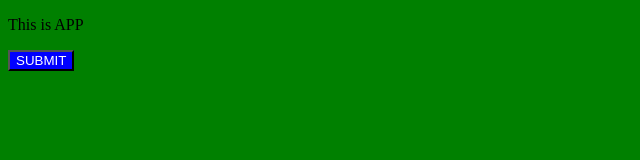
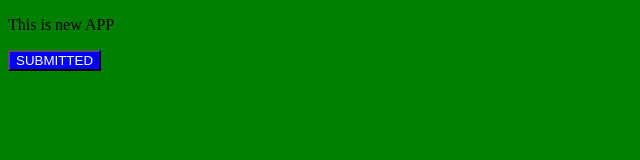
Before and after one commit to hungkvbn/git-tutorial, a plain HTML site: page index.html in a window 1280 px wide. Shown: the whole page, without its empty margins (0-640 px from the left). Drawn offline with Linux system fonts and the light colour scheme.

Commit message:
Update index.html

```diff
--- a/index.html
+++ b/index.html
@@ -10,8 +10,8 @@
   </head>
 
   <body>
-    <p> This is APP</p>
-    <button>SUBMIT</button>
+    <p> This is new APP</p>
+    <button>SUBMITTED</button>
   </body>
 </html>
 
```
